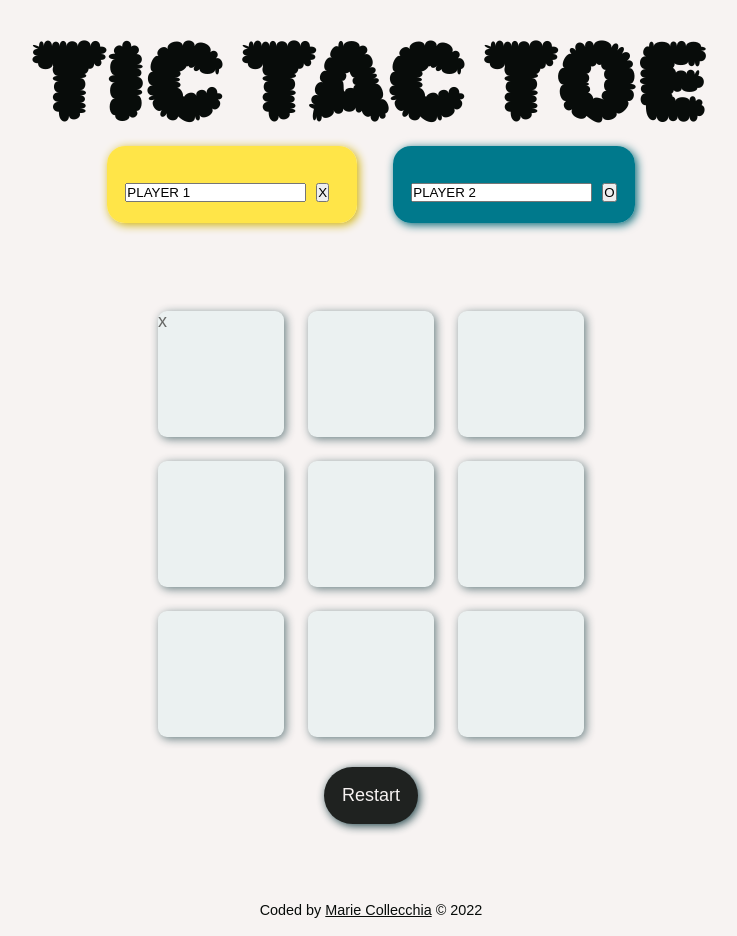
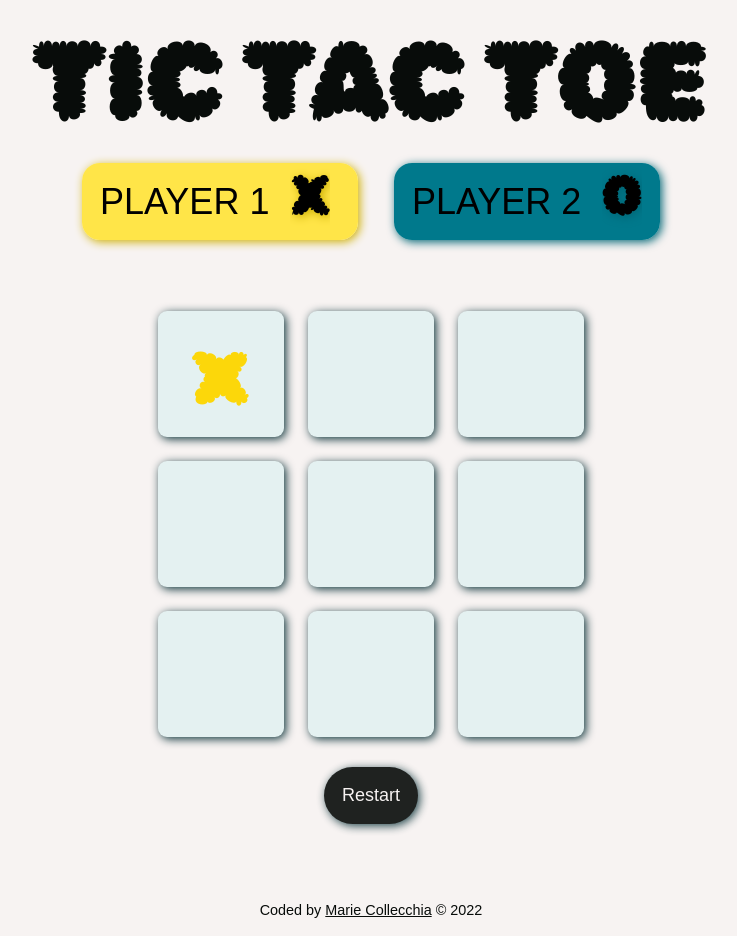
Before and after one commit to MarieMakesMoneys/tictactoe, a plain HTML site: page index.html in a window 1280 px wide. Both pictures are taken after a click on the element 490 px from the left and 374 px from the top of the page. Shown: the whole page, without its empty margins (269-1006 px from the left). Drawn offline with Linux system fonts and the light colour scheme.

Commit message:
Style player input fields and winner announcement

```diff
--- a/style.css
+++ b/style.css
@@ -54,6 +54,61 @@ header {
     margin: 1rem;
     border-radius: 1rem;
     box-shadow: 2px 2px 10px #cfb107;
+    align-items: center;
+    justify-items: center;
+}
+
+input.player-one {
+    font-size: 2rem;
+    width: 10rem;
+    border: none;
+    background-color: #ffe548;
+}
+
+input.submit1 {
+    background-color: transparent;
+    font-family: Rubik-Bubbles, sans-serif;
+    font-size: 3rem;
+    justify-self: center;
+    align-self: center;
+    cursor: pointer;
+    border: none;
+    text-shadow: 2px 2px 10px #cfb107;
+}
+
+input.submit1:hover {
+    font-size: 3.5rem;
+}
+
+.player.two {
+    display: inline;
+    background-color: #00798C;
+    padding: 1rem;
+    margin: 1rem;
+    border-radius: 1rem;
+    box-shadow: 2px 2px 10px #006675;
+}
+
+input.player-two {
+    font-size: 2rem;
+    width: 10rem;
+    border: none;
+    background-color: #00798C;
+}
+
+input.submit2 {
+    background-color: transparent;
+    font-family: Rubik-Bubbles, sans-serif;
+    font-size: 3rem;
+    justify-self: center;
+    align-self: center;
+    cursor: pointer;
+    border: none;
+    text-shadow: 2px 2px 10px #006675;
+}
+
+input.submit2:hover {
+    font-size: 3.5rem;
 }
 
 .player.two {
@@ -81,6 +136,27 @@ header {
     height: 24rem;
     width: 24rem;
     justify-self: center;
+    position: relative;
+}
+
+.winner {
+    height: 24.3rem;
+    width: 24.3rem;
+    background-color: #e4f1f1;
+    box-shadow: 2px 2px 10px #0b3238;
+    border-radius: .5rem;
+    z-index:1;
+    position: absolute;
+    top: 0;
+    left: 0;
+    text-align: center;
+    font-size: 2rem;
+    font-weight: 600;
+    line-height: 3rem;
+}
+.winner>p {
+    padding: 4rem 1rem;
+    justify-self: center;
 }
 
 .cell {
@@ -89,13 +165,20 @@ header {
     border-radius: .5rem;
     height: 7rem;
     width: 7rem;
-    opacity: .6;
+    font-family: Rubik-Bubbles, sans-serif;
+    font-size: 5.5rem;
+    color: #00798C;
+    text-align: center;
+}
+
+.cell.cross {
+    color: #fcd70a;
 }
 
 .cell:hover {
     height: 7.2rem;
     width: 7.2rem;
-    opacity: 1;
+    background-color: #c4dfdf;
     cursor: pointer;
 }
 
```
